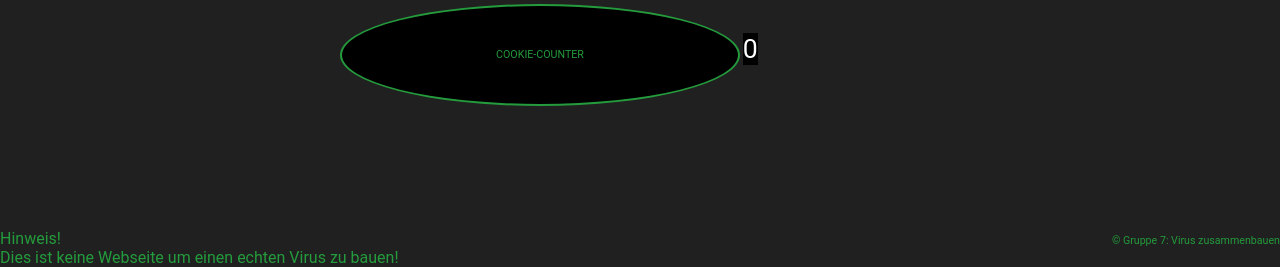
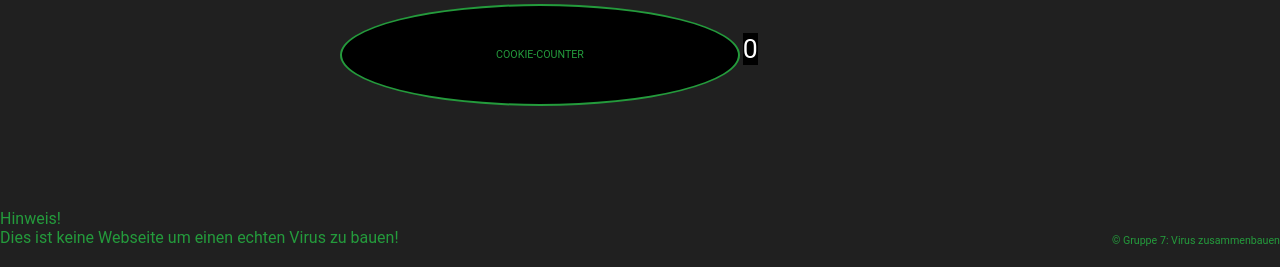
Before and after one commit to PRiekenberg/Anwendungsprojekt_FOM, a PHP site: page / in a window 1280 px wide. Shown: the part 533-800 px from the top of the page. Run offline with PHP 8.4, Linux system fonts and the light colour scheme.

Commit message:
Update stylesheet.css

```diff
--- a/css/stylesheet.css
+++ b/css/stylesheet.css
@@ -73,7 +73,7 @@ button:hover {
 #div_hinweis {
 	position:absolute;
 	left: 0px;
-	bottom: 0px;
+	bottom: 20px;
 	width: 400px;
      	font-size: 0.8333333333333334vw;
 }
```
